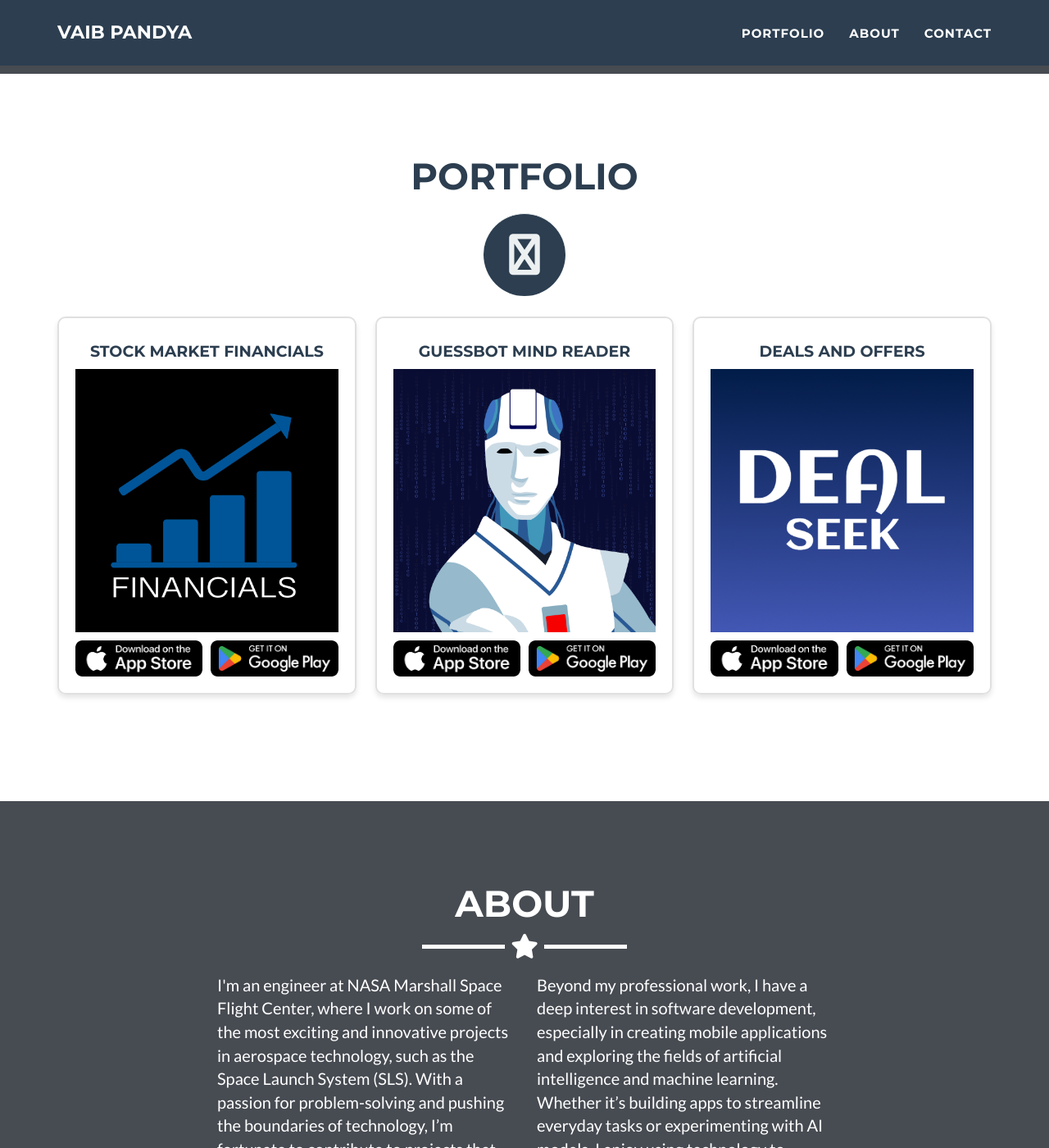
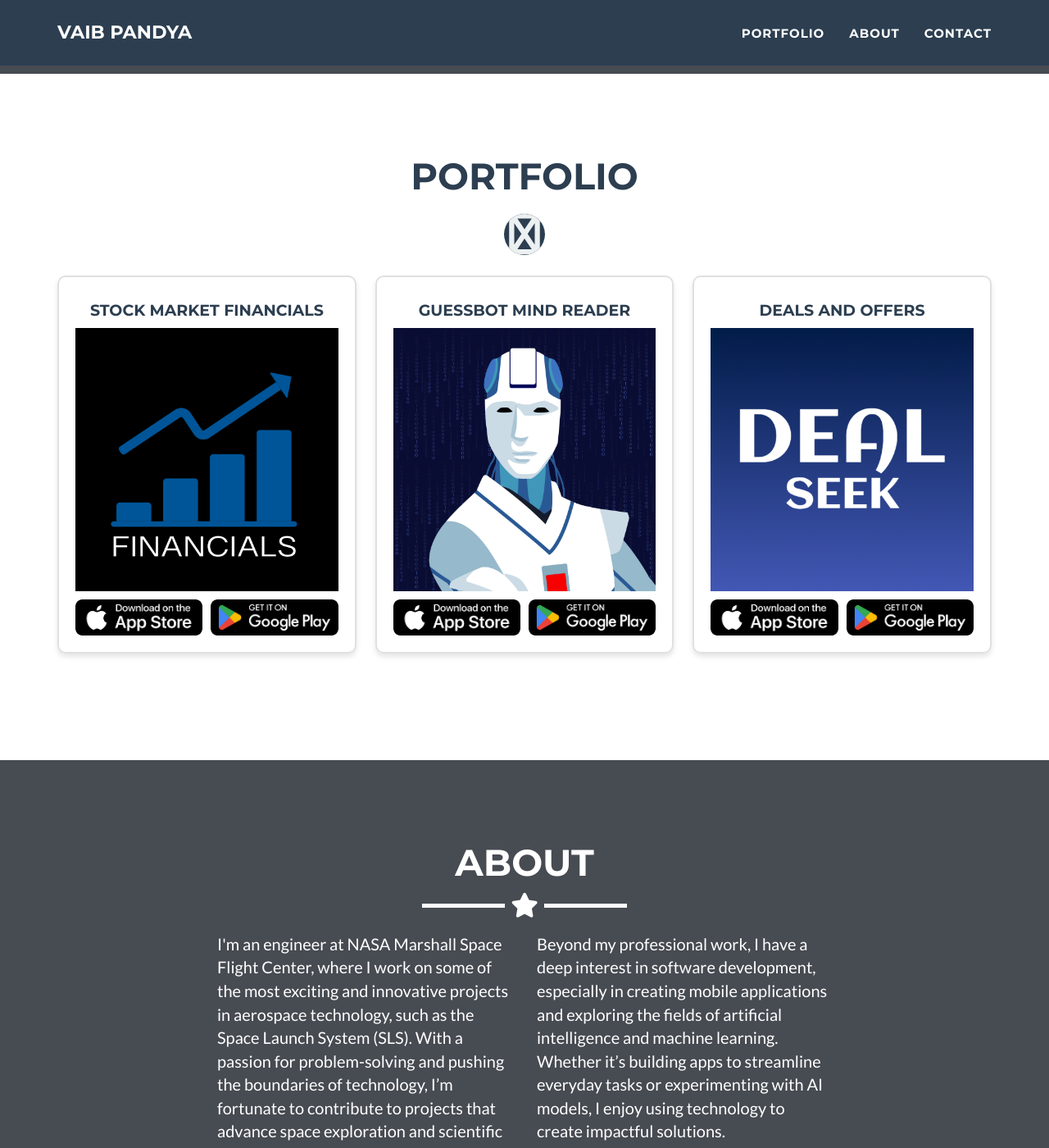
Before and after one commit to pandyav/pandyav.github.io, a Jekyll site: the page built from _posts/2014-07-18-project-1.markdown, in a window 1280 px wide and 1400 px high, scrolled down 685 px. Shown: the whole window at 82% size. Built offline with Jekyll 4.4.1, drawn with Linux system fonts in a browser that asks for light colours.

Commit message:
main pic

```diff
--- a/_includes/css/main.css
+++ b/_includes/css/main.css
@@ -323,8 +323,8 @@ section.success {
 }
 .rocket-primary {
     display: inline-block;
-    width: 100px; /* Adjust as needed */
-    height: 100px;
+    width: 50px; /* Adjust as needed */
+    height: 50px;
     background-color: #2c3e50; /* Primary color */
     border-radius: 50%;
     position: relative;
```
